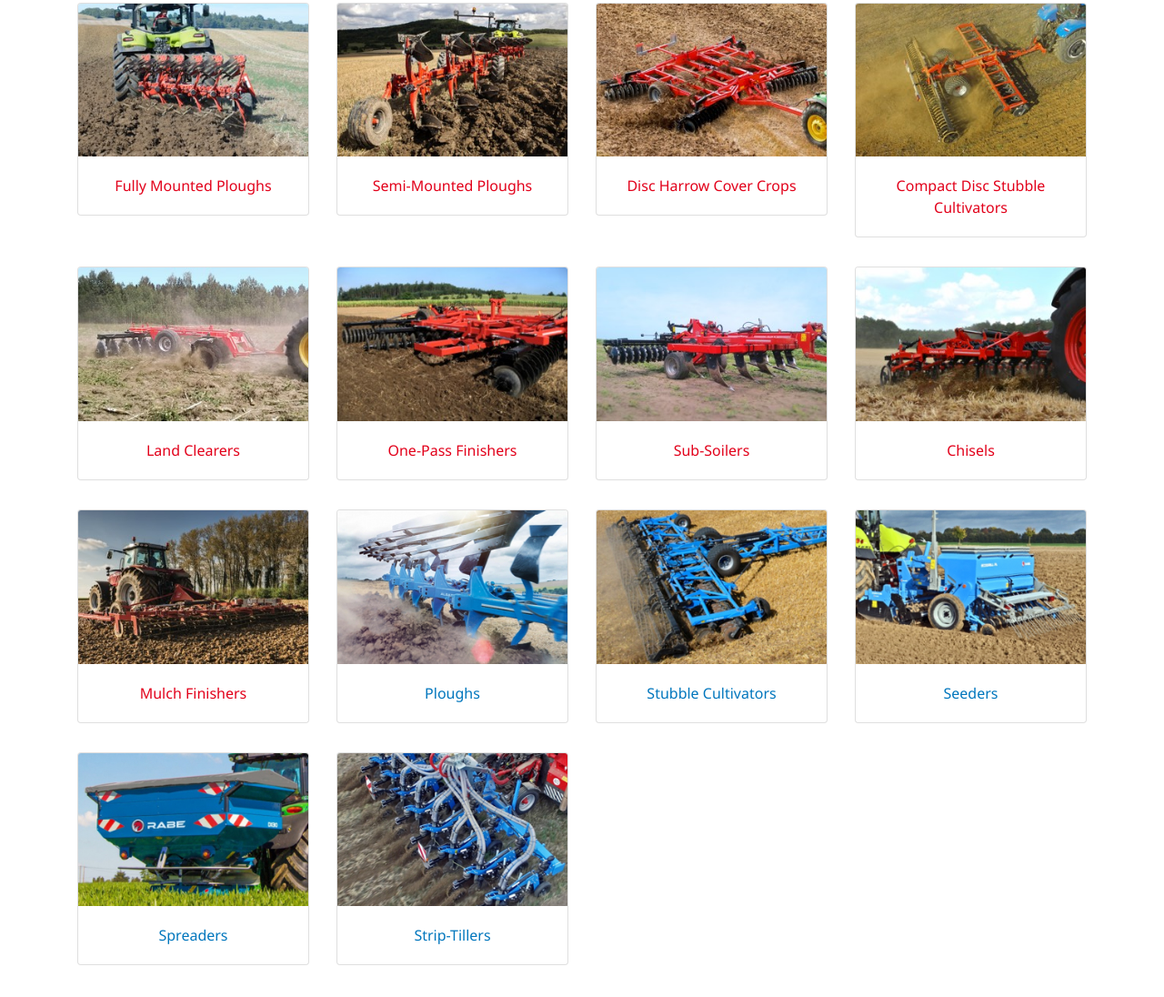
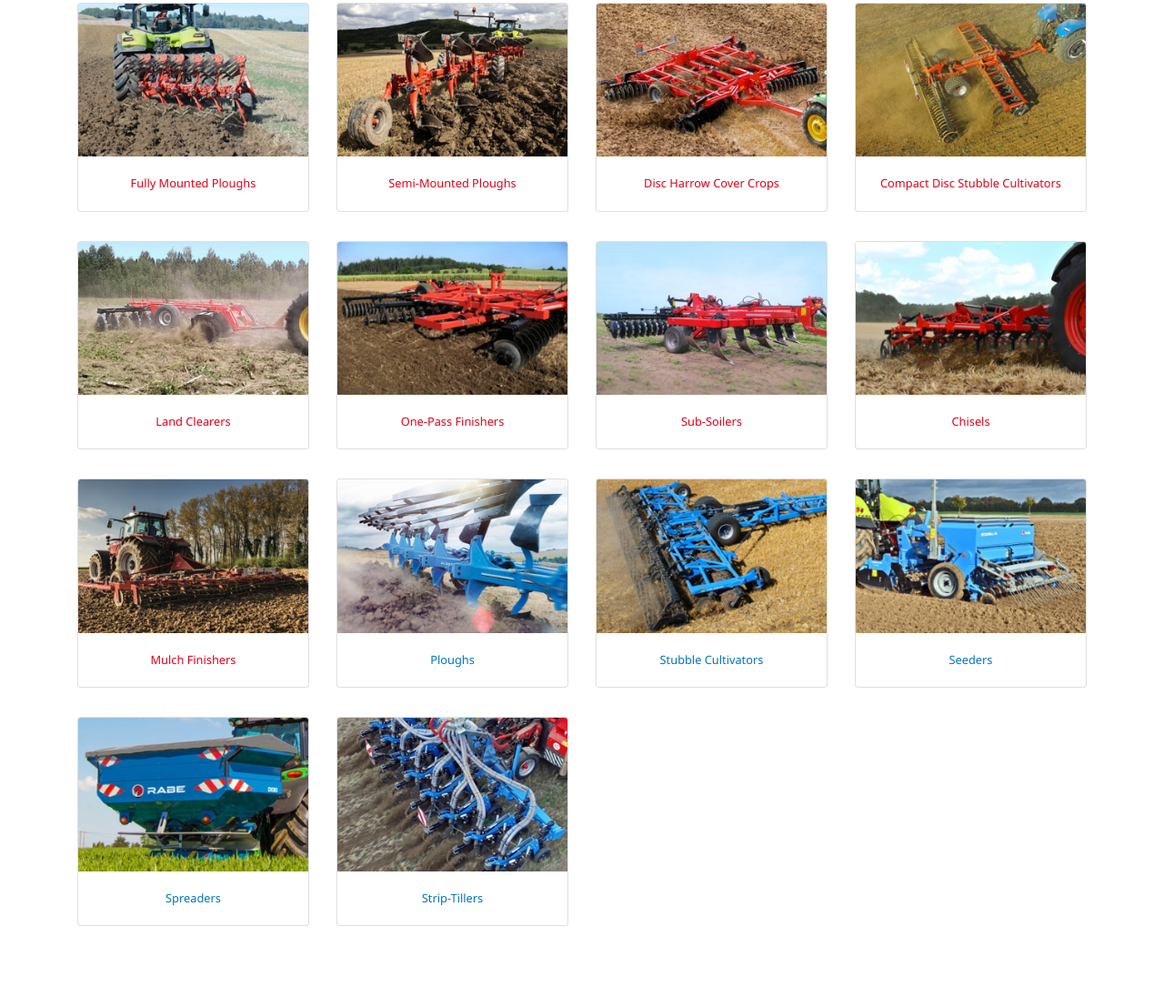
Before and after one commit to gb-group-co/gb-group-co, a plain HTML site: page index.html in a window 1280 px wide. Shown: the part 2862-3958 px from the top of the page at 91% size. Drawn offline with Linux system fonts and the light colour scheme.

Commit message:
Text size for categs

```diff
--- a/css/style.css
+++ b/css/style.css
@@ -21,6 +21,8 @@ visibility: hidden;
 
 .btn-gbgroup{color:#fff;background-color:#1E1E1E;border-color:#050505}
 .btn-gbgroup:hover{color:#fff;background-color:#1E1E1E;border-color:#050505}
+
+.text-gb, .text-ra, .text-ag {font-size: 0.8rem;}
 
 .text-gb {color:#e2001a;}
 .text-ra {color:#0076BD;}
```
